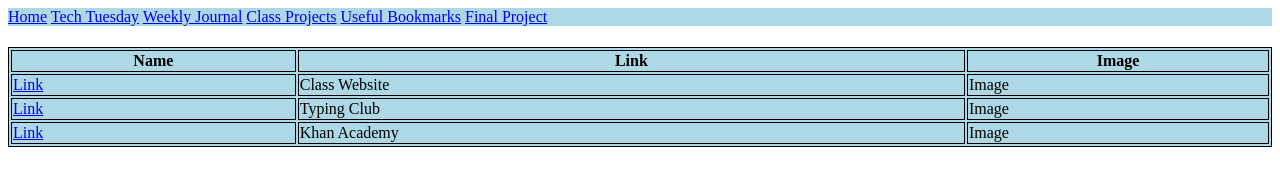
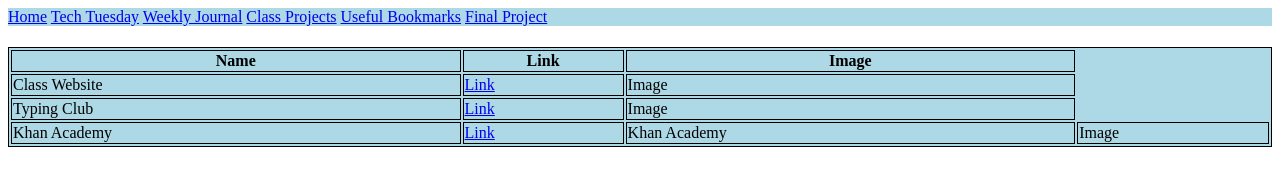
Before and after one commit to ics-ASH/portfolio-websites-GideonKanaga, a plain HTML site: page Useful-Bookmarks.html in a window 1280 px wide. Drawn offline with Linux system fonts and the light colour scheme.

Commit message:
Update Useful-Bookmarks.html

```diff
--- a/Useful-Bookmarks.html
+++ b/Useful-Bookmarks.html
@@ -26,16 +26,19 @@ table, th, td {
     <th>Image</th>
   </tr>
   <tr>
+     <td>Class Website</td>
     <td><a href="https://sites.google.com/ocsb.ca/icd2o-ash/home">Link</a></td>
-    <td>Class Website</td>
+
     <td>Image</td>
   </tr>
   <tr>
+    <td>Typing Club</td>
     <td><a href="https://www.typingclub.com/">Link</a></td>
-    <td>Typing Club</td>
+
     <td>Image</td>
   </tr>
   <tr>
+    <td>Khan Academy</td>
     <td><a href="https://www.khanacademy.org/">Link</a></td>
     <td>Khan Academy</td>
     <td>Image</td>
```
